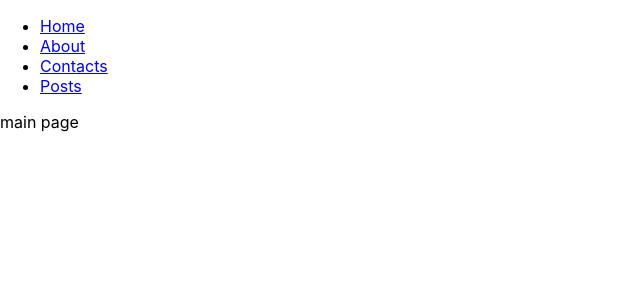
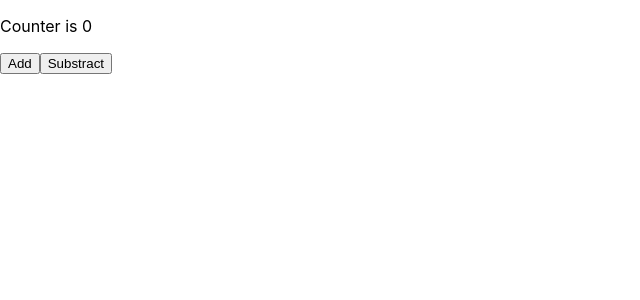
Before and after one commit to SerhiiKachur/fe-2023-1-git, a React (Create React App) app in the folder fe-2023-1-react-app/: page / in a window 1280 px wide. Shown: the top 300 px of the page, without its empty margins (0-640 px from the left). Built offline with nearby package versions, Linux system fonts and the light colour scheme.

Commit message:
Rework counter on hooks

```diff
--- a/fe-2023-1-react-app/src/App.js
+++ b/fe-2023-1-react-app/src/App.js
@@ -8,6 +8,7 @@ import { UserContext, ThemeContext } from './contexts';
 import CONSTANTS from './constants';
 import Header from './components/Header';
 import Sidebar from './components/Sidebar';
+import Counter from './components/Counter/classVersion';
 
 class App extends React.Component {
   constructor(props) {
@@ -34,19 +35,23 @@ class App extends React.Component {
     const { user, theme } = this.state;
 
     return (
-      <BrowserRouter>
-        <Switch>
-          <Route exact path='/'>
-            {(libProps) => <HomePage {...libProps} />}
-          </Route>
 
-          <Route path='/about' component={AboutPage} />
-          <Route path='/posts' component={PostsPage} />
+      <>
+      <Counter/>
+      </>
+      // <BrowserRouter>
+      //   <Switch>
+      //     <Route exact path='/'>
+      //       {(libProps) => <HomePage {...libProps} />}
+      //     </Route>
+
+      //     <Route path='/about' component={AboutPage} />
+      //     <Route path='/posts' component={PostsPage} />
 
 
-          <Route path='*' component={NotFound} />
-        </Switch>
-      </BrowserRouter>
+      //     <Route path='*' component={NotFound} />
+      //   </Switch>
+      // </BrowserRouter>
     );
 
     // const props = {
--- /dev/null
+++ b/fe-2023-1-react-app/src/components/Counter/classVersion.jsx
@@ -0,0 +1,22 @@
+import React, { useState } from "react";
+
+function Counter(props) {
+  const [state, setState] = useState(0);
+
+  const add = () => {
+    setState(state + 1);
+  };
+  const substract = () => {
+    setState(state - 1);
+  };
+
+  return (
+    <>
+      <p>Counter is {state}</p>
+      <button onClick={add}>Add</button>
+      <button onClick={substract}>Substract</button>
+    </>
+  );
+}
+
+export default Counter;
```
Also changed, not shown: fe-2023-1-react-app/src/components/Counter/index.jsx (+11 -34 lines).
